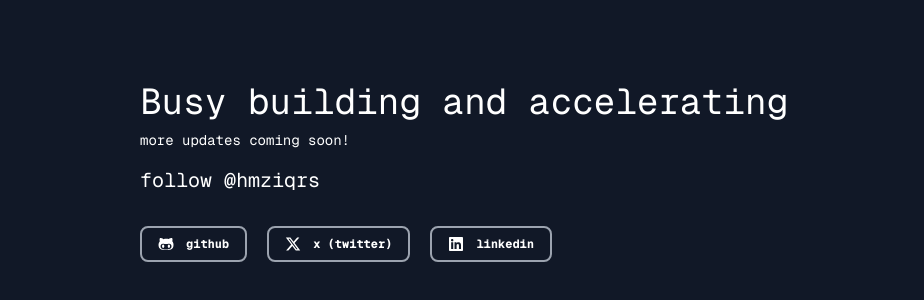
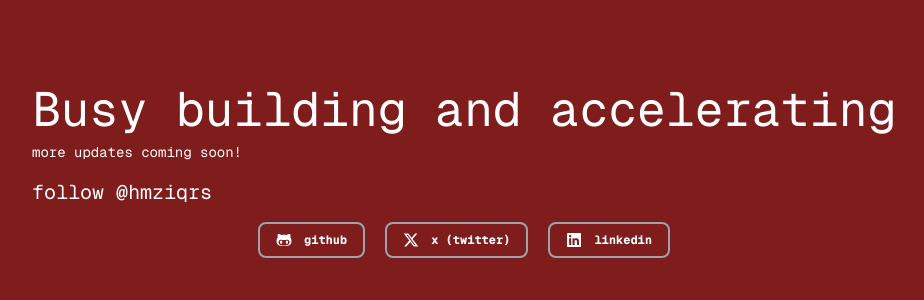
Before and after one commit to hmziqrs/hmziqrs.github.io, a Next.js app: page / in a window 1280 px wide. Shown: the part 228-528 px from the top of the page, without its empty margins (176-1100 px from the left). Built offline with nearby package versions, Linux system fonts and the light colour scheme.

Commit message:
True centre on full height fix

```diff
--- a/app/layout.tsx
+++ b/app/layout.tsx
@@ -43,7 +43,7 @@ export default function RootLayout({
         />
       </head>
       <body
-        className={`${geistSans.variable} ${geistMono.variable} antialiased`}
+        className={`${geistSans.variable} ${geistMono.variable} antialiased dark:bg-gray-900 dark:text-white`}
       >
         {children}
       </body>
--- a/app/page.tsx
+++ b/app/page.tsx
@@ -3,19 +3,18 @@ import SocialLinks from './socials';
 
 export default function Home() {
   return (
-    <div className="dark:bg-gray-900 dark:text-white grid grid-rows-[20px_1fr_20px] items-center justify-items-center min-h-screen p-8 pb-20 gap-16 sm:p-20 font-[family-name:var(--font-geist-sans)]">
-      <main className="flex flex-col gap-8 row-start-2 items-center sm:items-start font-[family-name:var(--font-geist-mono)]">
-        <div className="list-inside list-decimal text-sm text-center sm:text-left">
-          <h1 className="text-2xl md:text-4xl sm:text-3xl">
+    <main className="fixed h-full w-full flex flex-col items-center justify-center bg-red-900 font-[family-name:var(--font-geist-mono)]">
+      <div className="text-center sm:text-left">
+        <h1 className="text-3xl md:text-5xl sm:text-4xl">
           Busy building and accelerating
         </h1>
         <div className="h-2" />
-          <p>more updates coming soon!</p>
+        <p className="text-sm">more updates coming soon!</p>
         <div className="h-4" />
         <p className="text-lg sm:text-xl">follow @{username}</p>
+        <div className="h-4" />
       </div>
       <SocialLinks />
     </main>
-    </div>
   );
 }
--- a/app/socials.tsx
+++ b/app/socials.tsx
@@ -1,9 +1,9 @@
 import React from 'react';
 import { links } from './data';
 
-function SocialLinks() {
+export default function SocialLinks() {
   return (
-    <div className="flex flex-row self-stretch space-x-5">
+    <div className="flex flex-row space-x-5">
       {links.map(({ name, url, Icon }) => (
         <a
           target="_blank"
@@ -18,5 +18,3 @@ function SocialLinks() {
     </div>
   );
 }
-
-export default SocialLinks;
```
Lines whose indentation alone changed are shown as unchanged.
